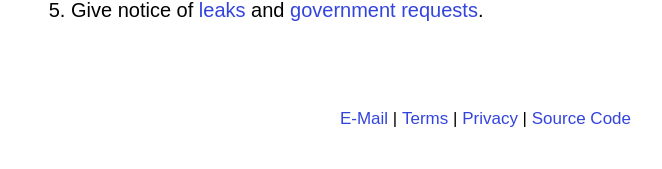
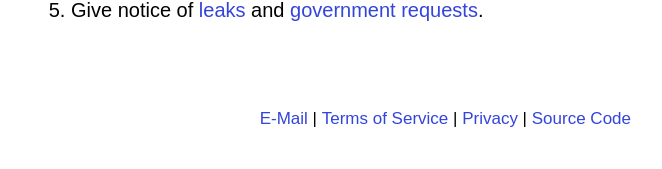
Before and after one commit to pandaprivacy/pandaprivacy.org, a Jekyll site: the page built from index.md, in a window 1280 px wide. Shown: the part 733-902 px from the top of the page, without its empty margins (309-971 px from the left). Built offline with Jekyll 4.4.1, drawn with Linux system fonts in a browser that asks for light colours.

Commit message:
Rename "Terms" to "Terms of Service" in footer

```diff
--- a/_includes/after.html
+++ b/_includes/after.html
@@ -1,7 +1,7 @@
     <footer>
       <ol>
         <li><a href="mailto:{{site.email}}">E-Mail</a></li>
-        <li><a href="/terms">Terms</a></li>
+        <li><a href="/terms">Terms of Service</a></li>
         <li><a href="/privacy">Privacy</a></li>
         <li><a href="{{site.repository}}">Source Code</a></li>
       </ol>
```
